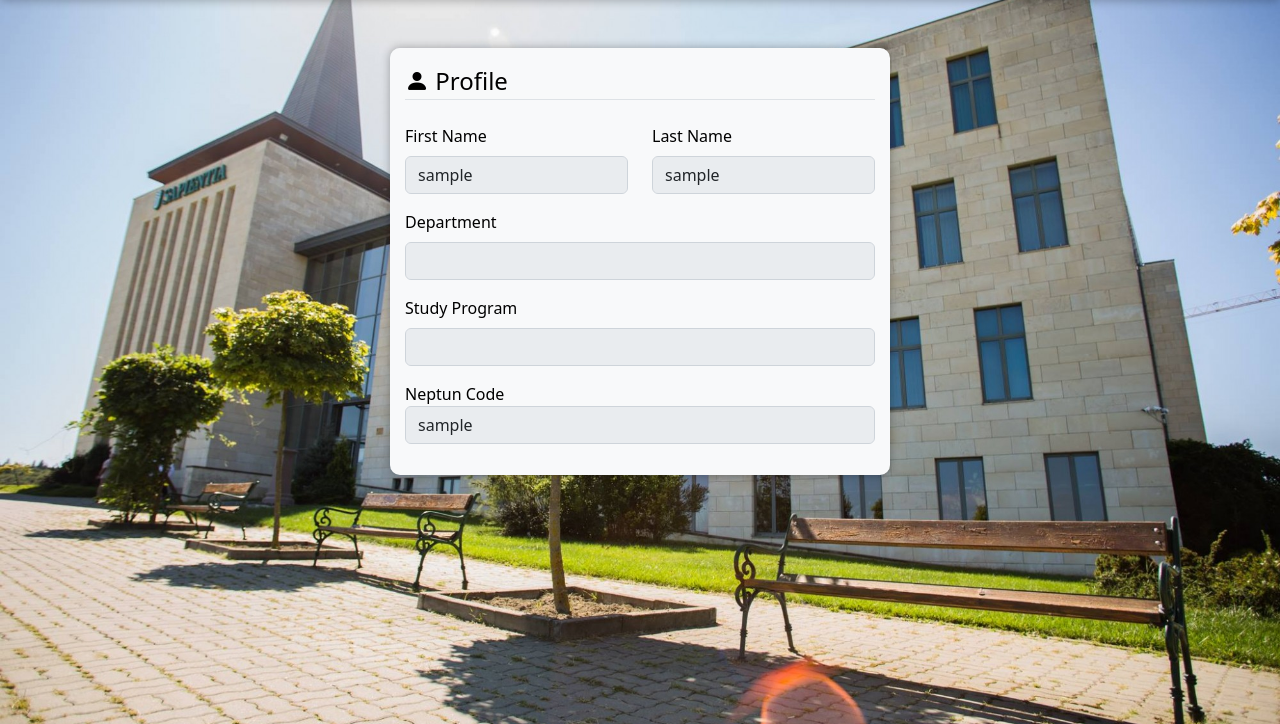
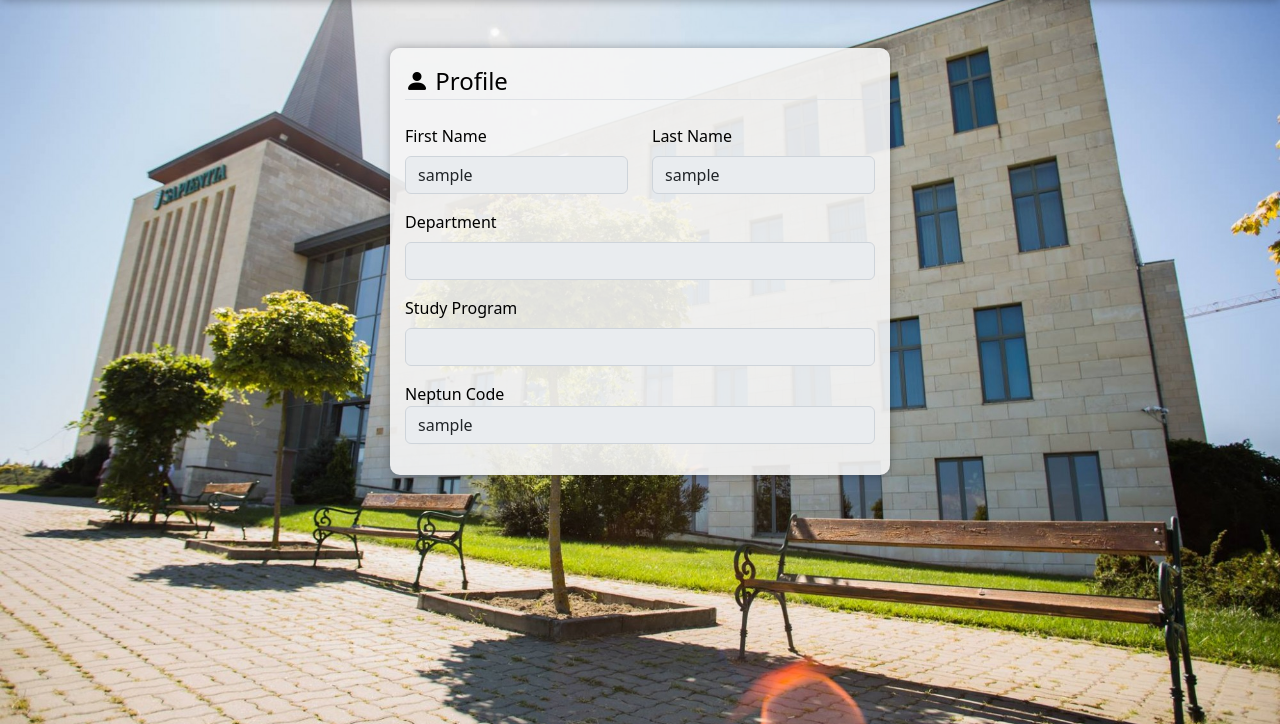
Before and after one commit to Csalex01/AttendanceManager, a Flask app: page /profile in a window 1280 px wide. Shown: the part 76-800 px from the top of the page. Run offline with Flask 2, Linux system fonts and the light colour scheme; the visitor is signed in with stand-in values (Sample User, id 1); data comes from the database, SQL or seed files in the repository; some libraries are stand-ins or nearby versions.

Commit message:
update profile

```diff
--- a/src/AttendanceManager/templates/general/profile.html
+++ b/src/AttendanceManager/templates/general/profile.html
@@ -3,7 +3,7 @@
 {% block title %} Profile for {{ current_user.FirstName }} {{ current_user.LastName }} {% endblock title %}
 
 {% block content %}
-<fieldset class="form-group panel mt-3 bg-light">
+<fieldset class="form-group panel mt-3">
   <legend class="border-bottom mb-4">
     <i class="bi bi-person-fill"></i> Profile
   </legend>
```
